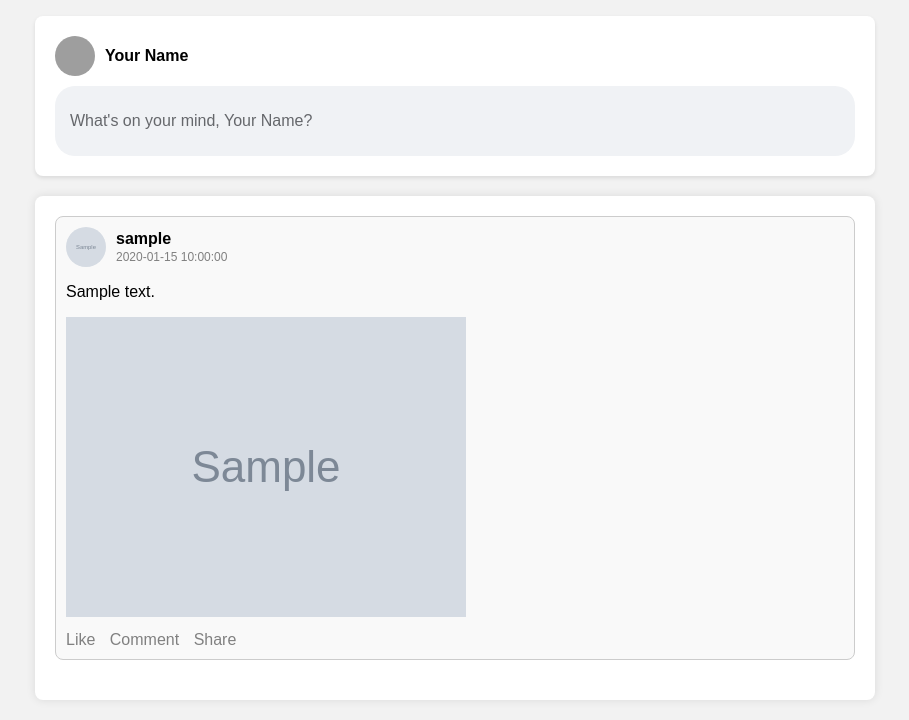
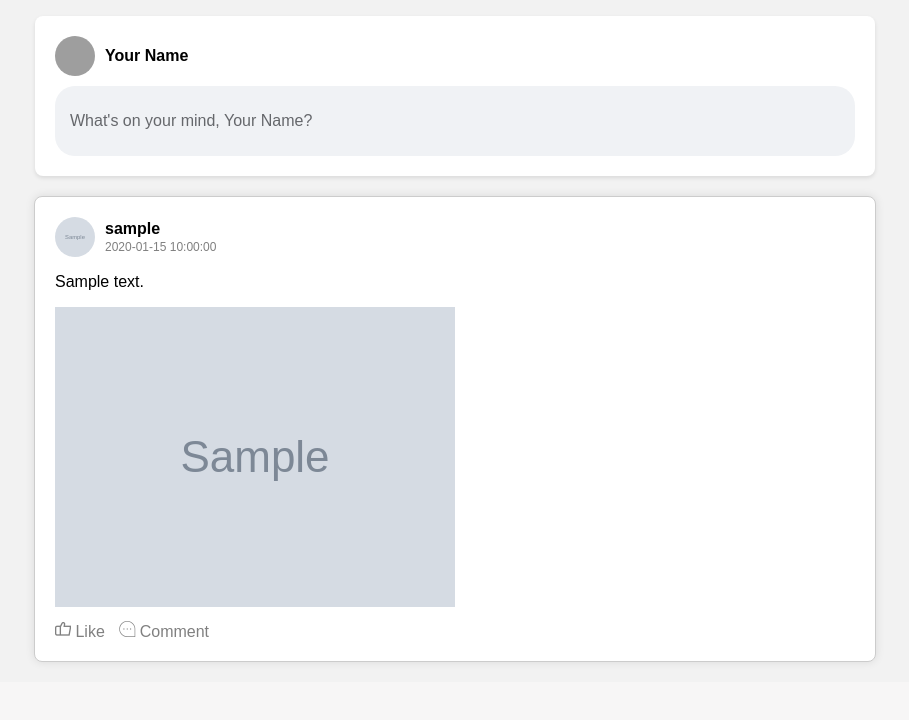
Before and after one commit to Mier03/TeknoSpace, a PHP site: page /SUNGAHID/Admin_Homepage.html in a window 1280 px wide. Shown: the part 135-855 px from the top of the page, without its empty margins (185-1094 px from the left). After the commit the page ends 799 px from the top, so only its background shows below. Run offline with PHP 8.4, Linux system fonts and the light colour scheme; tables that the repository leaves empty or names only in its code hold one stand-in row (values such as "Sample post"); grey boxes marked "Sample" are stand-in pictures; some libraries are stand-ins or nearby versions; grey boxes are pictures that could not be loaded.

Commit message:
[ADJUSTMENT][SUNGAHID]Separated posts
Separated each posts in the timeline and make the like and comments work using js

```diff
--- a/SUNGAHID/Admin_Homepage.html
+++ b/SUNGAHID/Admin_Homepage.html
@@ -9,19 +9,21 @@
     <link rel='stylesheet' href='https://cdn-uicons.flaticon.com/2.4.2/uicons-solid-straight/css/uicons-solid-straight.css'>
     <link href='https://unpkg.com/boxicons@2.1.4/css/boxicons.min.css' rel='stylesheet'>
     <link rel='stylesheet' href='https://cdn-uicons.flaticon.com/2.4.2/uicons-bold-rounded/css/uicons-bold-rounded.css'>
+    <link rel='stylesheet' href='https://cdn-uicons.flaticon.com/2.4.2/uicons-thin-straight/css/uicons-thin-straight.css'>
+    <link rel='stylesheet' href='https://cdn-uicons.flaticon.com/2.4.2/uicons-regular-straight/css/uicons-regular-straight.css'>
 
 </head>
 <body>
     <header class="header">
         <div class="header-content">
             <div class="logo">
-                <img src="../images/teknospace-logo.jpg" alt="Teknospace Logo">
+                <img src="images/teknospace-logo.jpg" alt="Teknospace Logo">
                 <span>TEKNOSPACE</span>
             </div>
             <div class="nav-links">
                 <a href="#home" class="icon"><i class="fi fi-ss-user"></i></a>
                 <a href="#profile" class="icon"><i class="fi fi-br-bell-notification-social-media"></i></a>
-                <a href="../Camus_Welcome/welcome.html">Log Out</a>
+                <a href="about_us.html">Log Out</a>
             </div>
         </div>
     </header>
--- a/SUNGAHID/Admin_Homepage.js
+++ b/SUNGAHID/Admin_Homepage.js
@@ -55,11 +55,67 @@ document.addEventListener('DOMContentLoaded', function() {
         xhr.onreadystatechange = function() {
             if (xhr.readyState === XMLHttpRequest.DONE && xhr.status === 200) {
                 document.querySelector('.posts').innerHTML = xhr.responseText;
+                attachPostEventListeners();
             }
         };
         xhr.send();
     }
 
-    // Load posts when the page is loaded
+    function attachPostEventListeners() {
+        const likeBtns = document.querySelectorAll('.like-btn');
+        const commentBtns = document.querySelectorAll('.comment-btn');
+        const submitCommentBtns = document.querySelectorAll('.submit-comment');
+
+        likeBtns.forEach(btn => {
+            btn.addEventListener('click', function(event) {
+                event.preventDefault();
+                const icon = btn.querySelector('i');
+                if (icon.classList.contains('fi-rs-social-network')) {
+                    icon.classList.remove('fi-rs-social-network');
+                    icon.classList.add('fi-ss-social-network');
+                    icon.style.color = '#630E15';
+                } else {
+                    icon.classList.remove('fi-ss-social-network');
+                    icon.classList.add('fi-rs-social-network');
+                    icon.style.color = '';
+                }
+            });
+        });
+
+        commentBtns.forEach(btn => {
+            btn.addEventListener('click', function(event) {
+                event.preventDefault();
+                const commentsSection = btn.closest('.post').querySelector('.comments-section');
+                const icon = btn.querySelector('i');
+                commentsSection.style.display = commentsSection.style.display === 'none' ? 'block' : 'none';
+                if (icon.classList.contains('fi-ts-comment-dots')) {
+                    icon.classList.remove('fi-ts-comment-dots');
+                    icon.classList.add('fi-ss-comment-dots');
+                    icon.style.color = '#630E15';
+                } else {
+                    icon.classList.remove('fi-ss-comment-dots');
+                    icon.classList.add('fi-ts-comment-dots');
+                    icon.style.color = '';
+                }
+            });
+        });
+
+        submitCommentBtns.forEach(btn => {
+            btn.addEventListener('click', function() {
+                const post = btn.closest('.post');
+                const commentInput = post.querySelector('.comment-input input');
+                const commentsList = post.querySelector('.comments-list');
+
+                if (commentInput.value.trim() !== '') {
+                    const comment = document.createElement('div');
+                    comment.className = 'comment';
+                    comment.textContent = commentInput.value;
+                    commentsList.appendChild(comment);
+                    commentInput.value = '';
+                }
+            });
+        });
+    }
+
     window.onload = loadPosts;
 });
--- a/SUNGAHID/Admin_styles.css
+++ b/SUNGAHID/Admin_styles.css
@@ -141,22 +141,16 @@ body {
     color: gold;
 }
 
-.posts {
-    padding: 20px;
-    background-color: #fff;
-    border-radius: 8px;
-    max-width: 800px;
-    margin: 20px auto;
-    box-shadow: 0 0 10px rgba(0, 0, 0, 0.1);
-    margin-bottom: 20px;
-}
 
 .post-container {
     margin-bottom: 20px;
-    padding: 10px;
+    padding: 20px;
     border: 1px solid #ccc;
     border-radius: 8px;
-    background-color: #f9f9f9;
+    background-color: #fff;
+    max-width: 800px;
+    box-shadow: 0 0 10px rgba(0, 0, 0, 0.1);
+    margin: 20px auto;
 }
 
 .create-post {
--- a/SUNGAHID/fetch_posts.php
+++ b/SUNGAHID/fetch_posts.php
@@ -1,8 +1,8 @@
 <?php
-$servername = "localhost";
-$username = "root"; // Default XAMPP username
-$password = ""; // Default XAMPP password
-$dbname = "teknospace"; // Your database name
+$servername = "127.0.0.1";
+$username = "root";
+$password = "";
+$dbname = "teknospace";
 
 // Create connection
 $conn = new mysqli($servername, $username, $password, $dbname);
@@ -25,30 +25,36 @@ if ($result->num_rows > 0) {
         $image_path = $row['image_path'];
         $created_at = $row['created_at'];
 
-        echo "
-            <div class='post-container'>
-                <div class='post'>
-                    <div class='post-header'>
-                        <img src='$profile_image' alt='Profile Image'>
-                        <div class='post-header-info'>
-                            <h3>$username</h3>
-                            <p>$created_at</p>
+        echo '
+            <div class="post-container">
+                <div class="post">
+                    <div class="post-header">
+                        <img src="'.$profile_image.'" alt="Profile Image">
+                        <div class="post-header-info">
+                            <h3>'.$username.'</h3>
+                            <p>'.$created_at.'</p>
                         </div>
                     </div>
-                    <div class='post-content'>
-                        <p>$content</p>";
+                    <div class="post-content">
+                        <p>'.$content.'</p>';
         if ($image_path) {
-            echo "<img src='$image_path' alt='Post Image' style='max-width: 100%; height: auto;'>";
+            echo '<img src="'.$image_path.'" alt="Post Image" style="max-width: 100%; height: auto;">';
         }
-        echo "
+        echo '
                     </div>
-                    <div class='post-actions'>
-                        <a href='#'>Like</a>
-                        <a href='#'>Comment</a>
-                        <a href='#'>Share</a>
+                    <div class="post-actions">
+                        <a href="#" class="like-btn"><i class="fi fi-rs-social-network"></i> Like</a>
+                        <a href="#" class="comment-btn"><i class="fi fi-ts-comment-dots"></i> Comment</a>
+                    </div>
+                    <div class="comments-section" style="display: none;">
+                        <div class="comment-input">
+                            <input type="text" placeholder="Write a comment...">
+                            <button class="submit-comment"><i class="fi fi-ss-paper-plane-top"></i></button>
+                        </div>
+                        <div class="comments-list"></div>
                     </div>
                 </div>
-            </div>";
+            </div>';
     }
 } else {
     echo "No posts found.";
```
Also changed, not shown: other parts of SUNGAHID/Admin_styles.css (+45 -5 lines), SUNGAHID/create_post.php (+18 -11 lines).
